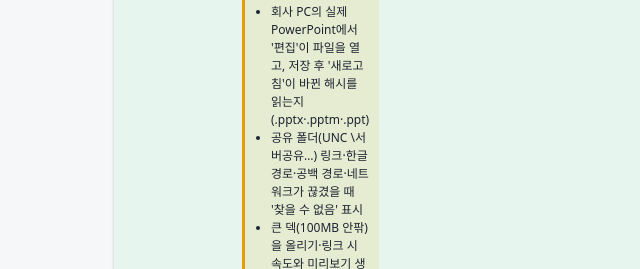
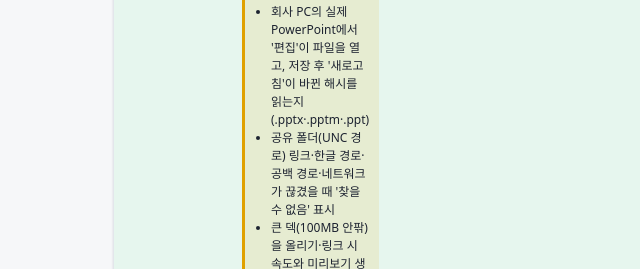
Before and after one commit to jaeyoonko1/MI_Planner, a plain HTML site: page project_flow.html in a window 1280 px wide. Shown: the part 2960-3229 px from the top of the page, 7-647 px from the left. Drawn offline with Linux system fonts and the light colour scheme.

Commit message:
[V-002] Record commit hash in VOC.md, fix VERIFY text
Co-Authored-By: Claude Sonnet 5.5 <noreply@anthropic.com>

```diff
--- a/project_flow.html
+++ b/project_flow.html
@@ -13,7 +13,7 @@
    ===================================================================== */
 /* 사람이 직접 확인해야 하는 항목 (에이전트가 확인하지 못한 것). 확인하면 목록에서 지운다. */
 const VERIFY = {
-  "V-002": ["회사 PC의 실제 PowerPoint에서 '편집'이 파일을 열고, 저장 후 '새로고침'이 바뀐 해시를 읽는지(.pptx·.pptm·.ppt)", "공유 폴더(UNC \\서버\공유\…) 링크·한글 경로·공백 경로·네트워크가 끊겼을 때 '찾을 수 없음' 표시", "큰 덱(100MB 안팎)을 올리기·링크 시 속도와 미리보기 생성 시간, 300MB 초과 안내", "PowerPoint 슬라이드 PNG 내보내기 폴더(파일 이름과 같은 폴더의 Slide1.PNG …)를 두면 미리보기가 실제 슬라이드 그림으로 나오는지", "실제 Edge·Whale의 전체 화면(F)과 Esc 동작, 라이트 테마·1280px 배치"],
+  "V-002": ["회사 PC의 실제 PowerPoint에서 '편집'이 파일을 열고, 저장 후 '새로고침'이 바뀐 해시를 읽는지(.pptx·.pptm·.ppt)", "공유 폴더(UNC 경로) 링크·한글 경로·공백 경로·네트워크가 끊겼을 때 '찾을 수 없음' 표시", "큰 덱(100MB 안팎)을 올리기·링크 시 속도와 미리보기 생성 시간, 300MB 초과 안내", "PowerPoint 슬라이드 PNG 내보내기 폴더(파일 이름과 같은 폴더의 Slide1.PNG …)를 두면 미리보기가 실제 슬라이드 그림으로 나오는지", "실제 Edge·Whale의 전체 화면(F)과 Esc 동작, 라이트 테마·1280px 배치"],
   "V-004": ["실제 Edge에서 한글 입력 상태(IME)의 Ctrl+Z·Delete 키 동작", "페이지·일지 연결이 있는 실제 이슈 삭제 후 Ctrl+Z로 페이지 위치·일지 줄 연결 복원", "1280px 배치(앱 내 브라우저 폭 한계로 1024px 다크·라이트만 확인)"],
   "V-008": ["실제 Edge·Whale에서 단 도구줄 hover/Tab 이동과 Alt+Shift+←·→·↓·Delete가 브라우저·확장에 먹히지 않는지", "실제 노트(이미지·표·긴 본문이 든 단)를 합치기/내용까지 삭제 후 되돌리기", "1280px·다른 해상도에서 2행 이상 + 스크롤 모드 가로 스크롤", "회사 PC에서 이전에 저장한 단 노트가 그대로 열리는지"],
   "V-005": ["실제 Edge·Whale에서 설비·Lot 헤더 배지 클릭·더블클릭 이름 수정·E/L 키·되돌리기 토스트", "실제 평가(Lot 20 × 설비 10)에서 헤더 높이·상태 배지 배치와 1280px 폭", "라이트·다크 테마의 상태 배지 대비(대기·진행·보류·완료)"],
```
Also changed, not shown: 1 other file.
